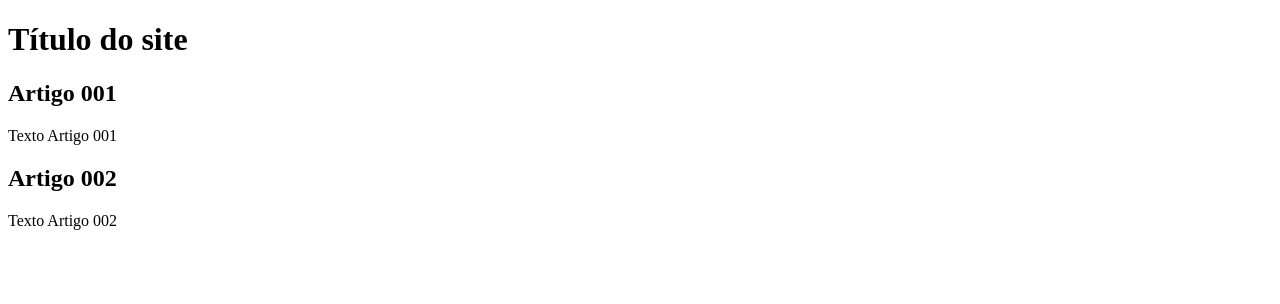
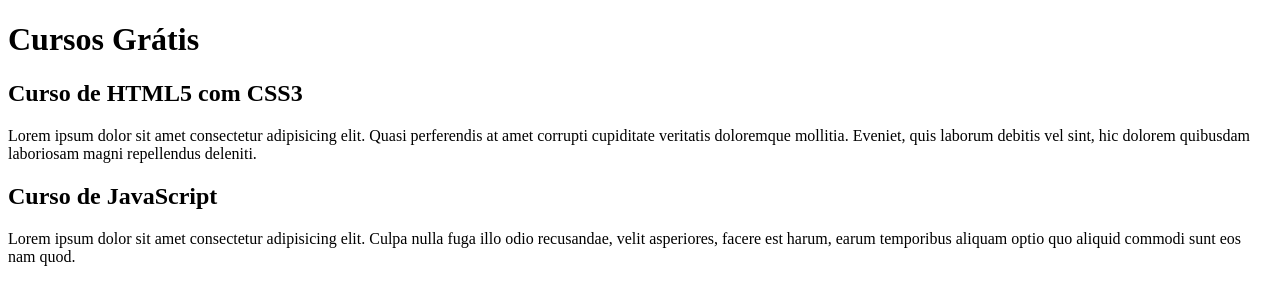
Before and after one commit to ViniPersike/projeto-site, a plain HTML site: page index.html in a window 1280 px wide. Drawn offline with Linux system fonts and the light colour scheme.

Commit message:
comecei a escrever o conteúdo

```diff
--- a/index.html
+++ b/index.html
@@ -8,15 +8,15 @@
 <body>
     <main>
         <header>
-            <h1>Título do site</h1>
+            <h1>Cursos Grátis</h1>
         </header>
         <article>
-            <h2>Artigo 001</h2>
-            <p>Texto Artigo 001</p>
+            <h2>Curso de HTML5 com CSS3</h2>
+            <p>Lorem ipsum dolor sit amet consectetur adipisicing elit. Quasi perferendis at amet corrupti cupiditate veritatis doloremque mollitia. Eveniet, quis laborum debitis vel sint, hic dolorem quibusdam laboriosam magni repellendus deleniti.</p>
         </article>
         <article>
-            <h2>Artigo 002</h2>
-            <p>Texto Artigo 002</p>
+            <h2>Curso de JavaScript</h2>
+            <p>Lorem ipsum dolor sit amet consectetur adipisicing elit. Culpa nulla fuga illo odio recusandae, velit asperiores, facere est harum, earum temporibus aliquam optio quo aliquid commodi sunt eos nam quod.</p>
         </article>
     </main>
 </body>
```
